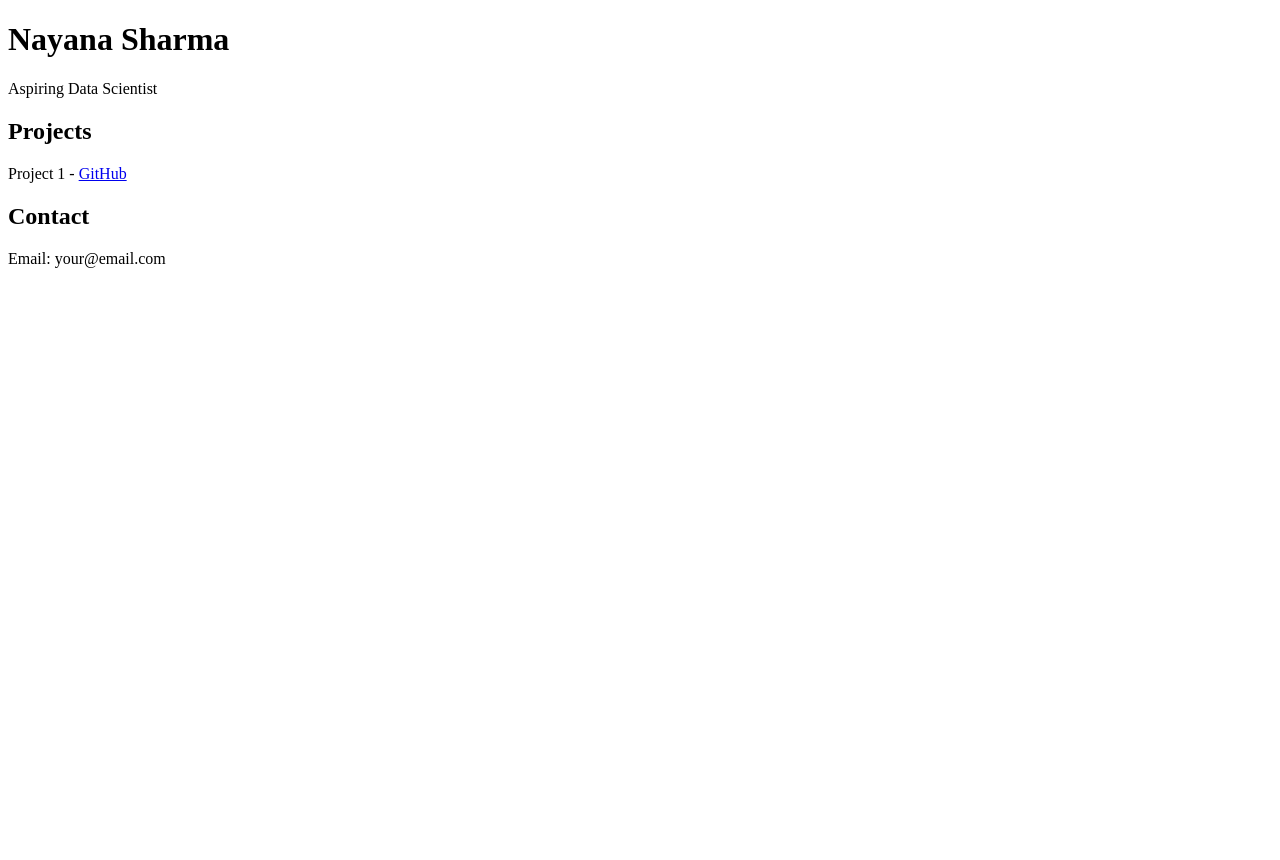
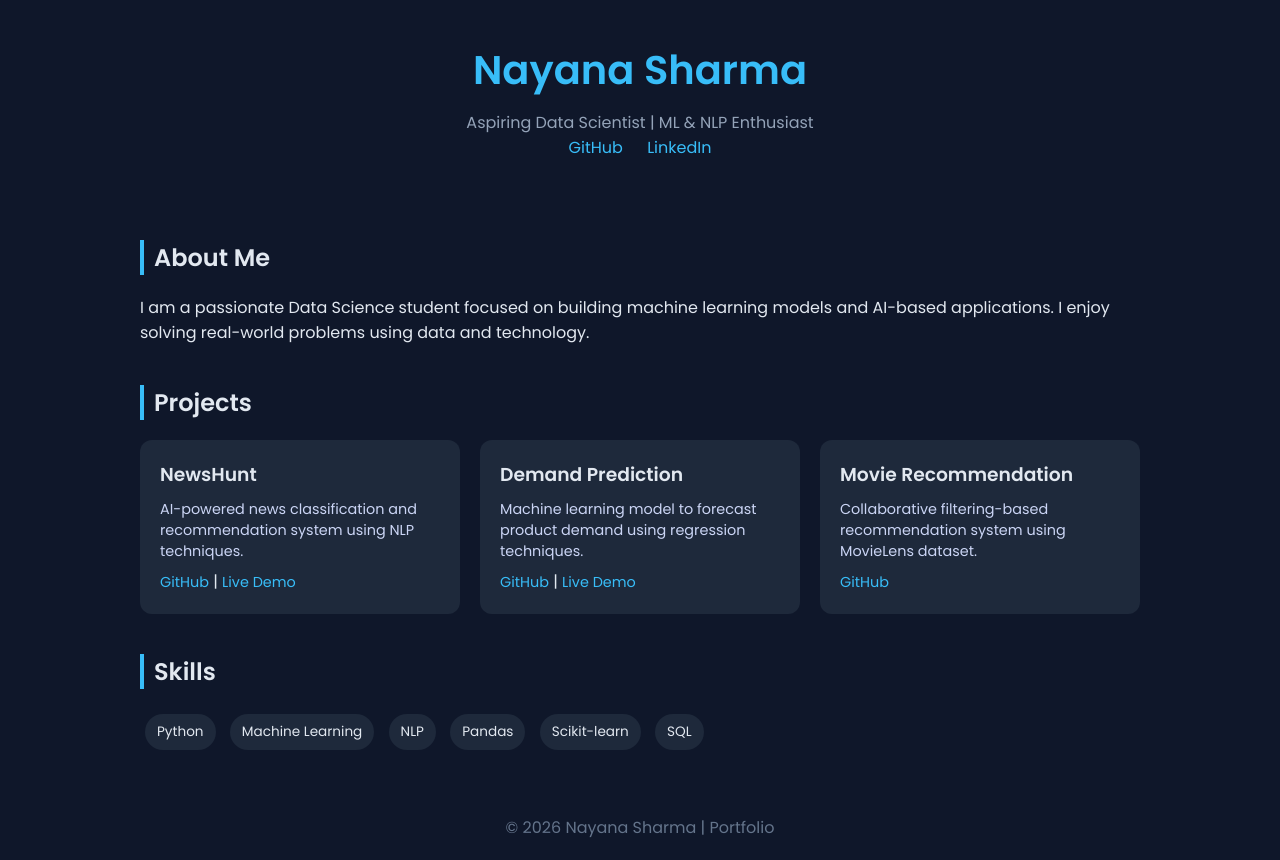
Before and after one commit to nayanasharma7124/nayanasharma7124.github.io, a plain HTML site: page index.html in a window 1280 px wide. Before the commit the page ends 800 px from the top, so only its background shows below. Drawn offline with Linux system fonts and the light colour scheme.

Commit message:
Update index.html

```diff
--- a/index.html
+++ b/index.html
@@ -1,18 +1,184 @@
 <!DOCTYPE html>
-<html>
+<html lang="en">
 <head>
-    <title>Nayana Sharma</title>
+    <meta charset="UTF-8">
+    <meta name="viewport" content="width=device-width, initial-scale=1.0">
+    <title>Nayana Sharma | Portfolio</title>
+
+    <!-- Google Font -->
+    <link href="https://fonts.googleapis.com/css2?family=Poppins:wght@300;400;600&display=swap" rel="stylesheet">
+
+    <style>
+        * {
+            margin: 0;
+            padding: 0;
+            box-sizing: border-box;
+            font-family: 'Poppins', sans-serif;
+        }
+
+        body {
+            background: #0f172a;
+            color: #e2e8f0;
+        }
+
+        header {
+            text-align: center;
+            padding: 40px 20px;
+        }
+
+        header h1 {
+            font-size: 2.5rem;
+            color: #38bdf8;
+        }
+
+        header p {
+            margin-top: 10px;
+            color: #94a3b8;
+        }
+
+        .container {
+            width: 90%;
+            max-width: 1000px;
+            margin: auto;
+        }
+
+        .section {
+            margin: 40px 0;
+        }
+
+        .section h2 {
+            margin-bottom: 20px;
+            border-left: 4px solid #38bdf8;
+            padding-left: 10px;
+        }
+
+        .projects {
+            display: grid;
+            grid-template-columns: repeat(auto-fit, minmax(250px, 1fr));
+            gap: 20px;
+        }
+
+        .card {
+            background: #1e293b;
+            padding: 20px;
+            border-radius: 12px;
+            transition: 0.3s;
+        }
+
+        .card:hover {
+            transform: translateY(-5px);
+            box-shadow: 0 0 15px rgba(56, 189, 248, 0.4);
+        }
+
+        .card h3 {
+            margin-bottom: 10px;
+        }
+
+        .card p {
+            font-size: 0.9rem;
+            color: #cbd5f5;
+        }
+
+        .card a {
+            display: inline-block;
+            margin-top: 10px;
+            color: #38bdf8;
+            text-decoration: none;
+            font-size: 0.9rem;
+        }
+
+        .skills span {
+            display: inline-block;
+            background: #1e293b;
+            padding: 8px 12px;
+            margin: 5px;
+            border-radius: 20px;
+            font-size: 0.85rem;
+        }
+
+        footer {
+            text-align: center;
+            padding: 20px;
+            margin-top: 40px;
+            color: #64748b;
+        }
+
+        .links a {
+            margin: 0 10px;
+            color: #38bdf8;
+            text-decoration: none;
+        }
+    </style>
 </head>
+
 <body>
 
-<h1>Nayana Sharma</h1>
-<p>Aspiring Data Scientist</p>
+<header>
+    <h1>Nayana Sharma</h1>
+    <p>Aspiring Data Scientist | ML & NLP Enthusiast</p>
 
-<h2>Projects</h2>
-<p>Project 1 - <a href="#">GitHub</a></p>
+    <div class="links">
+        <a href="https://github.com/yourusername" target="_blank">GitHub</a>
+        <a href="https://linkedin.com/in/yourprofile" target="_blank">LinkedIn</a>
+    </div>
+</header>
 
-<h2>Contact</h2>
-<p>Email: your@email.com</p>
+<div class="container">
+
+    <!-- About -->
+    <div class="section">
+        <h2>About Me</h2>
+        <p>
+            I am a passionate Data Science student focused on building machine learning models
+            and AI-based applications. I enjoy solving real-world problems using data and technology.
+        </p>
+    </div>
+
+    <!-- Projects -->
+    <div class="section">
+        <h2>Projects</h2>
+
+        <div class="projects">
+
+            <div class="card">
+                <h3>NewsHunt</h3>
+                <p>AI-powered news classification and recommendation system using NLP techniques.</p>
+                <a href="#">GitHub</a> | <a href="#">Live Demo</a>
+            </div>
+
+            <div class="card">
+                <h3>Demand Prediction</h3>
+                <p>Machine learning model to forecast product demand using regression techniques.</p>
+                <a href="#">GitHub</a> | <a href="#">Live Demo</a>
+            </div>
+
+            <div class="card">
+                <h3>Movie Recommendation</h3>
+                <p>Collaborative filtering-based recommendation system using MovieLens dataset.</p>
+                <a href="#">GitHub</a>
+            </div>
+
+        </div>
+    </div>
+
+    <!-- Skills -->
+    <div class="section">
+        <h2>Skills</h2>
+        <div class="skills">
+            <span>Python</span>
+            <span>Machine Learning</span>
+            <span>NLP</span>
+            <span>Pandas</span>
+            <span>Scikit-learn</span>
+            <span>SQL</span>
+        </div>
+    </div>
+
+</div>
+
+<footer>
+    © 2026 Nayana Sharma | Portfolio
+</footer>
 
 </body>
 </html>
```
